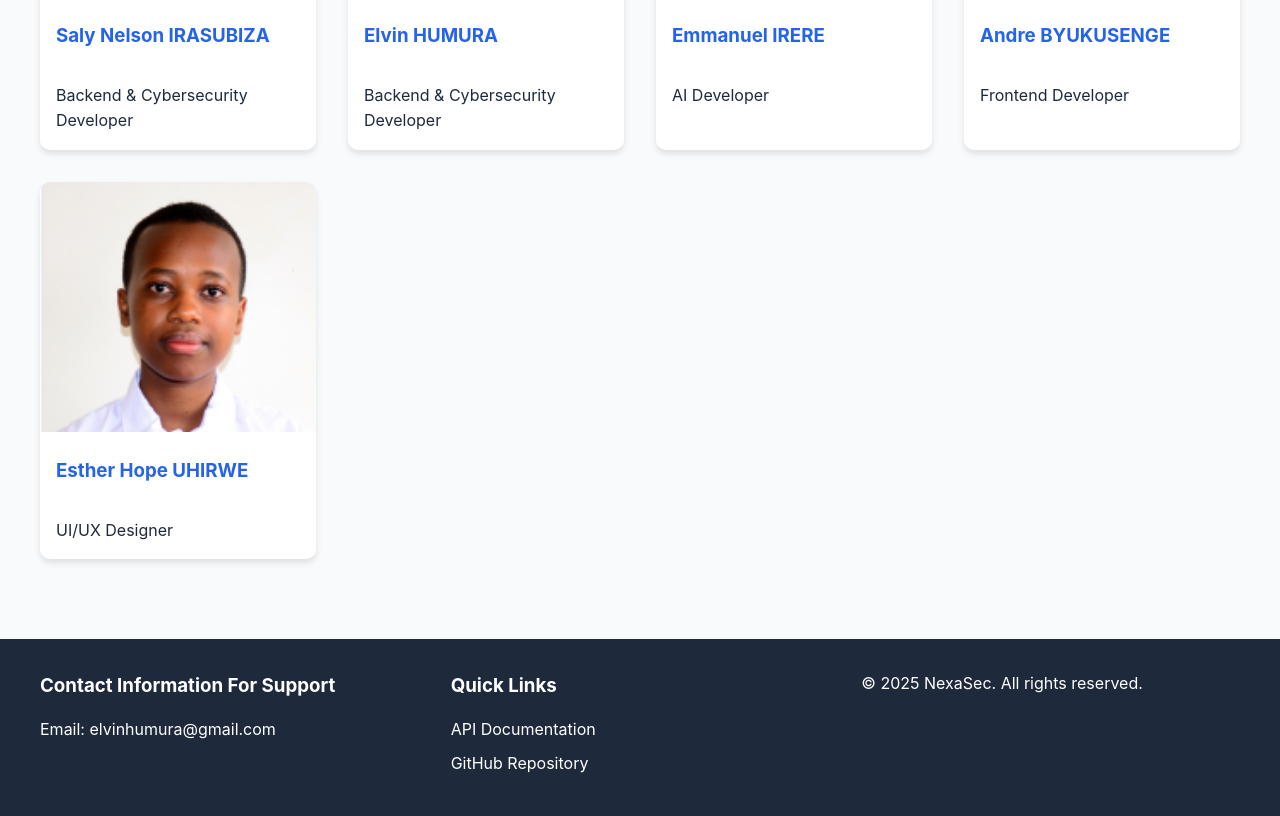
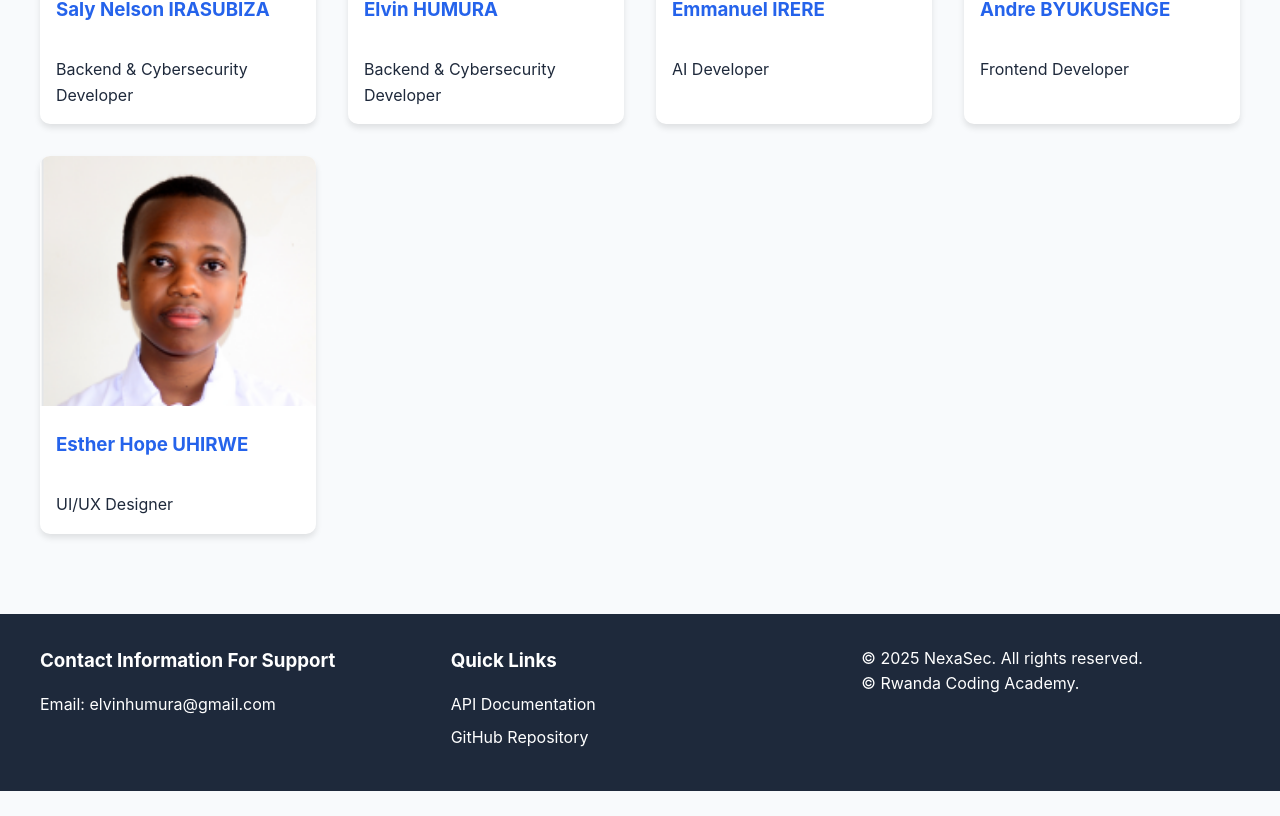
Before and after one commit to humuraelvin/NexaSec-Doc, a plain HTML site: page index.html in a window 1280 px wide. Shown: the part 5662-6478 px from the top of the page. After the commit the page ends 6453 px from the top, so only its background shows below. Drawn offline with nearby package versions, Linux system fonts and the light colour scheme.

Commit message:
checking

```diff
--- a/index.html
+++ b/index.html
@@ -1,7 +1,6 @@
 <!DOCTYPE html>
 <html lang="en">
 <head>
-//comments
     <meta charset="UTF-8">
     <meta name="viewport" content="width=device-width, initial-scale=1.0">
     <title>NexaSec - Comprehensive Security Solution</title>
@@ -313,6 +312,7 @@ frontend/
                 </div>
                 <div class="footer-section">
                     <p>&copy; 2025 NexaSec. All rights reserved.</p>
+                    <p>&copy; Rwanda Coding Academy.</p>
                 </div>
             </div>
         </div>
```
